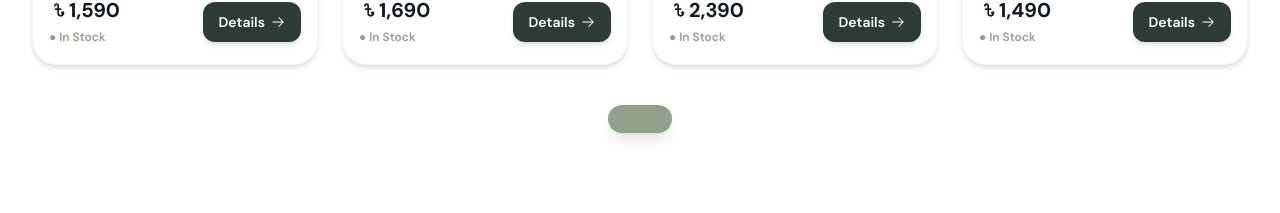
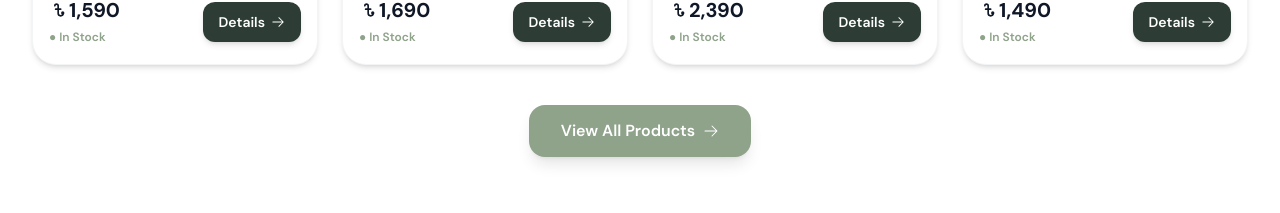
Before and after one commit to hakimcolor/Fashion-Store-Using-Local-Storage-, a React (Vite) app: page / in a window 1280 px wide. Shown: the part 2537-2750 px from the top of the page. Built offline with nearby package versions, Linux system fonts and the light colour scheme; a web font is replaced by a local one.

Commit message:
fix the Home page

```diff
--- a/src/pages/Home.jsx
+++ b/src/pages/Home.jsx
@@ -41,6 +41,7 @@ const Home = () => {
             to="/products"
             className="inline-flex items-center gap-2 px-8 py-3.5 rounded-2xl bg-[#8FA28A] text-white font-semibold dmsans hover:bg-[#6b8578] active:scale-95 transition-all duration-300 shadow-lg cursor-pointer"
           >
+            {tr('home_view_all', lang)} <HiArrowRight />
           </Link>
         </div>
       </div>
```
